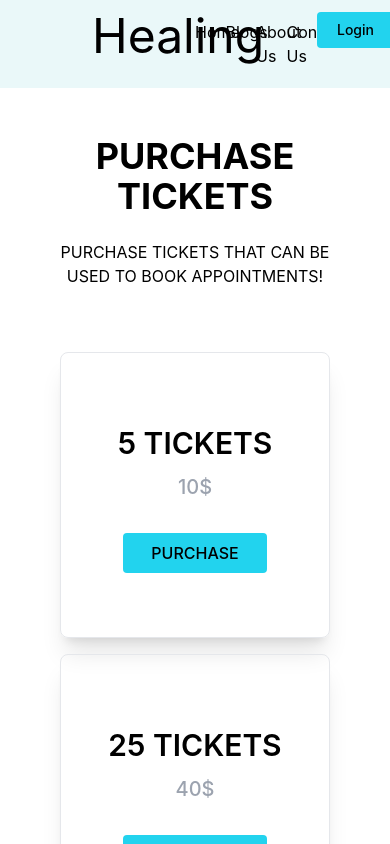
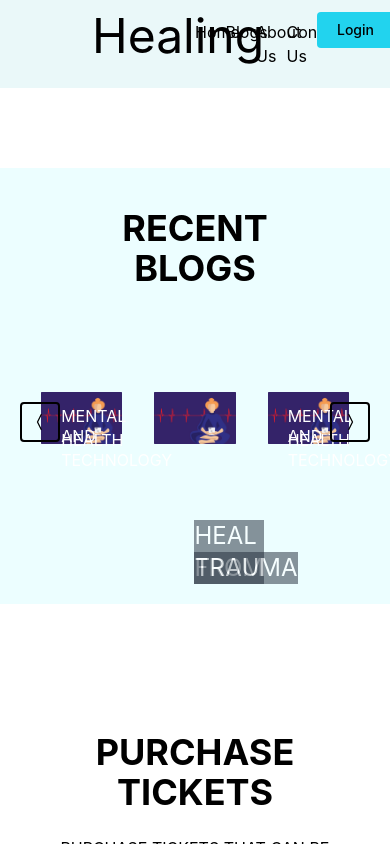
Before and after one commit to kogunlu/codezillas-capstone, a React (Create React App) app: page / in a window 390 px wide. Shown: the top 844 px of the page. Built offline with nearby package versions, Linux system fonts and the light colour scheme.

Commit message:
Feat | Components created, some style and responsiveness on issue #6

```diff
--- a/src/components/pages/home/Home.jsx
+++ b/src/components/pages/home/Home.jsx
@@ -1,10 +1,11 @@
 import React from 'react'
 import PurchaseTickets from './body5/PurchaseTickets';
-
+import Slider from './body4/Slider';
 
 function Home() {
   return (
     <div>
+     <Slider/>
      <PurchaseTickets/>
       </div>
   );
--- /dev/null
+++ b/src/components/pages/home/body4/Slider.jsx
@@ -0,0 +1,94 @@
+import React, {useState, useEffect}  from "react";
+import {BsChevronCompactLeft, BsChevronCompactRight} from "react-icons/bs"
+import { sliderArray } from "./SliderArray";
+
+function Slider(){
+
+    const [index, setIndex] = useState(0)
+
+    useEffect(() => {
+      setIndex(0)
+    },[])
+
+    const imgs = []
+
+    sliderArray.map(item => {
+      return (
+        imgs.push(item.picture)
+      )
+    })
+
+    const next = () => {
+      if(index === imgs.length -1 ){
+        setIndex(0)
+      }else{
+        setIndex(index+1)
+      }
+    }
+
+    const prev = () => {
+      if(index === 0){
+        setIndex(imgs.length -1)
+      }else{
+        setIndex(index-1)
+      }
+    }
+
+    return(
+<div className="bg-cyan-50 flex justify-center mt-20 mb-20 pb-40">
+    <div className="w-5/6 flex flex-col items-center">
+    <p className="w-5/6 text-center text-4xl md:text-start 2xl:text-6xl font-bold mt-10 mb-16 ">RECENT BLOGS</p>
+
+
+
+
+
+
+ <div className="flex flex-wrap justify-center w-full gap-8 mt-10">
+        <div className='relative w-1/4'>
+        <img src={imgs[index]} alt="RecentBlogsImages"/>
+
+        <h1 className='absolute text-white text-base top-3 left-5'>MENTAL HEALTH </h1>
+        <h1 className='absolute text-white text-base top-8 left-5'>AND TECHNOLOGY</h1>
+        </div>
+
+        <div className='relative w-1/4'>
+        <img  src={imgs[index]} alt="RecentBlogsPicture"/>
+        <h1 className='absolute text-white text-2xl top-32 left-10 bg-gray-800 opacity-50'>HEAL FROM </h1>
+        <h1 className='absolute text-white text-2xl top-40 left-10 bg-gray-800 opacity-50'>TRAUMA</h1>
+        </div>
+
+        <div className='relative w-1/4'>
+        <img src={imgs[index]} alt="RecentBlogsPicture"/>
+
+        <h1 className='absolute text-white text-base top-3 left-5'>MENTAL HEALTH </h1>
+        <h1 className='absolute text-white text-base top-8 left-5'>AND TECHNOLOGY</h1>
+        </div>
+        </div>
+    </div>
+
+
+
+
+          <button onClick={prev} type='button'>
+            <div className="absolute top-[50%] -translate-x-0 translate-y-[-50%] left-5 text-2xl p-2 border-solid border-2 border-black rounded ">
+            < BsChevronCompactLeft size={20}/>
+            </div>
+          </button>
+          <button onClick={next} type='button'>
+            <div className="absolute top-[50%] -translate-x-0 translate-y-[-50%] right-5 text-2xl p-2 border-solid border-2 border-black rounded ">
+            <BsChevronCompactRight size={20}/>
+            </div>
+          </button>
+
+
+
+
+
+</div>
+
+
+
+    )
+}
+export default Slider
--- /dev/null
+++ b/src/components/pages/home/body4/SliderArray.jsx
@@ -0,0 +1,22 @@
+import Rectangle40 from "./recentBlogImages/Rectangle40.jpg"
+import Rectangle41 from "./recentBlogImages/Rectangle41.jpg"
+
+const sliderArray=[
+    {
+        id:1,
+        picture:Rectangle40,
+        title:"MENTAL HEALTH AND TECHNOLOGY",
+    },
+    {
+        id:2,
+        picture:Rectangle41,
+        title:"HEAL FROM TRAUMA",
+    },
+    {
+        id:3,
+        picture:Rectangle40,
+        title:"MENTAL HEALTH AND TECHNOLOGY",
+    }
+]
+
+export {sliderArray}
```
Also changed, not shown: src/components/pages/home/body4/recentBlogImages/Rectangle40.jpg (added), src/components/pages/home/body4/recentBlogImages/Rectangle41.jpg (added).
